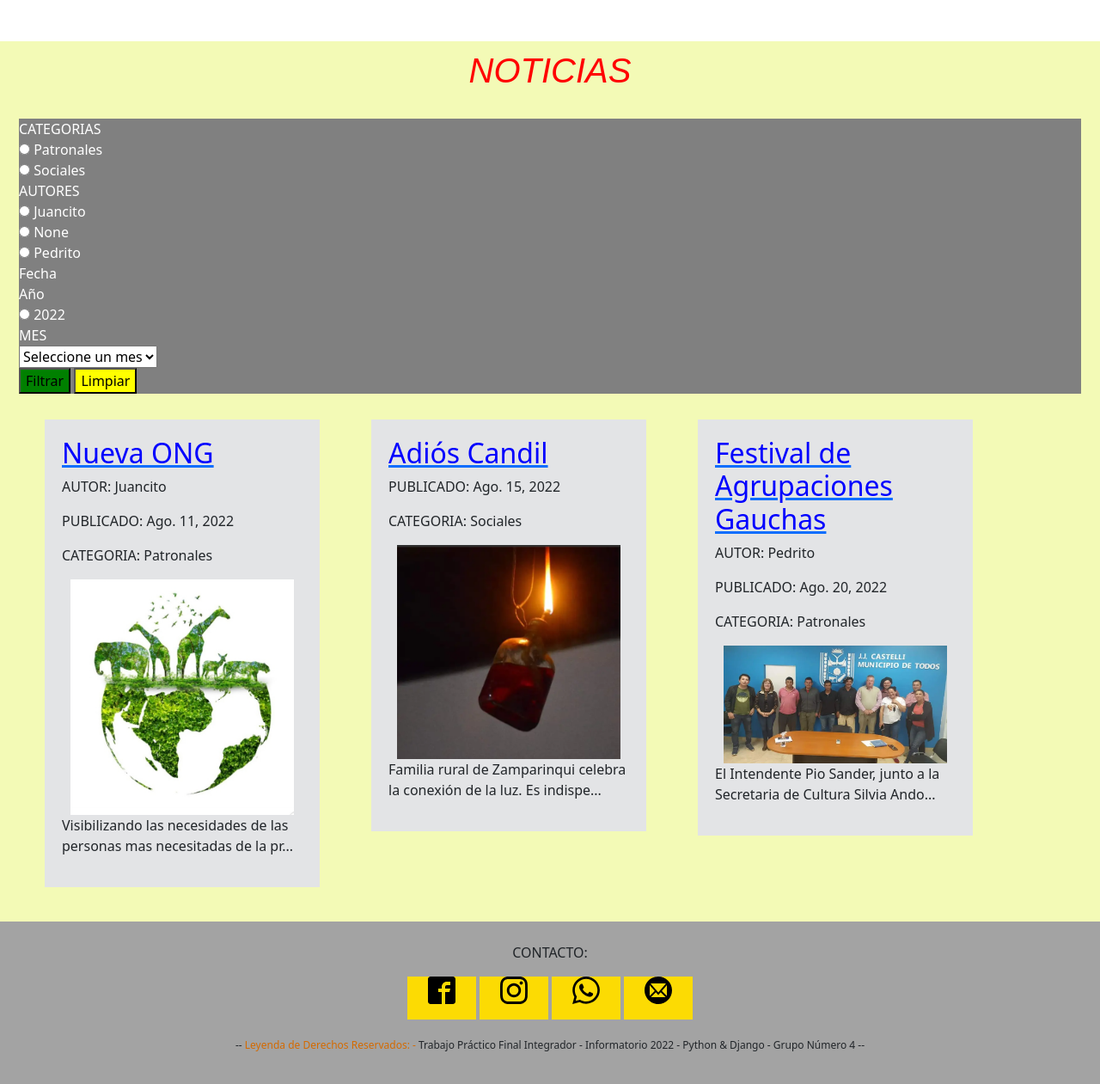
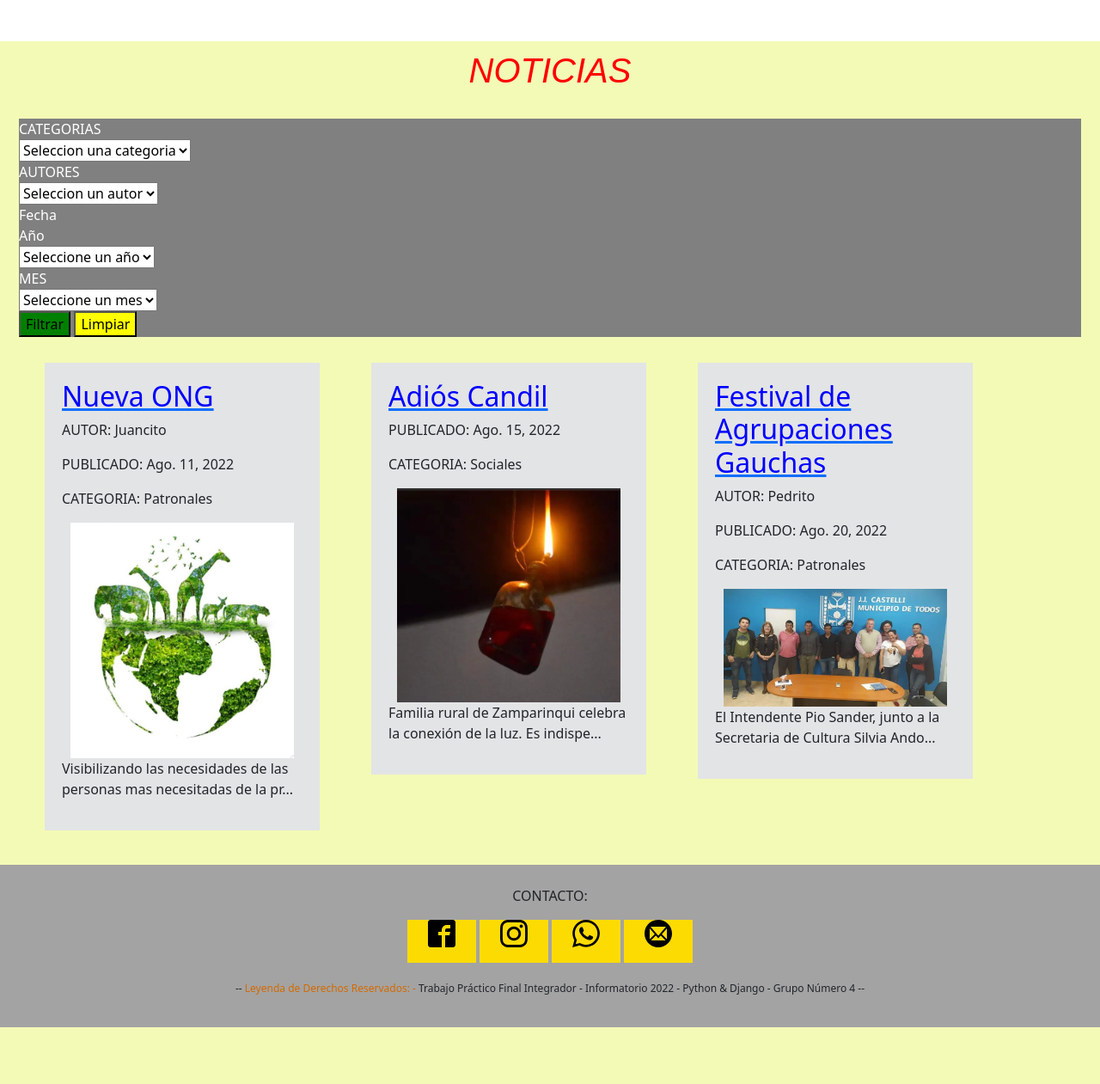
Before and after one commit to Karlos65/ProyBlog4, a Django app: page /Noticias/ in a window 1280 px wide. Shown: the part 70-1331 px from the top of the page at 86% size. After the commit the page ends 1265 px from the top, so only its background shows below. Run offline with Django 3.2, Linux system fonts and the light colour scheme; data comes from the database, SQL or seed files in the repository.

Commit message:
Cambiado tipo de input de radio a select en filtro.

```diff
--- a/apps/noticias/views.py
+++ b/apps/noticias/views.py
@@ -23,17 +23,20 @@ def Listar(request, page=1):
     # Filtrar por categoria
     if "categoria" in request.GET:
         categoria = request.GET['categoria']
-        noticias = noticias.filter(categoria=categoria)
+        if categoria != "0":
+            noticias = noticias.filter(categoria=categoria)
 
     # Filtrar por autor
     if "autor" in request.GET:
         autor = request.GET['autor']
-        noticias = noticias.filter(autor=autor)
+        if autor != "0":
+            noticias = noticias.filter(autor=autor)
 
     # Filtrar por Anio
     if "anio" in request.GET:
         anio = request.GET['anio']
-        noticias = noticias.filter(creado__year=anio)
+        if anio != "0":
+            noticias = noticias.filter(creado__year=anio)
 
     # Filtrar por mes
     if "mes" in request.GET:
--- a/templates/noticias/listar_noticias.html
+++ b/templates/noticias/listar_noticias.html
@@ -9,29 +9,33 @@
         <form action="{% url 'noticias:listar_noticias' %}">
             <label>CATEGORIAS</label>
             <BR>
+            <select name="categoria" id="categoria">
+                <option value="0">Seleccion una categoria</option>
                 {% for categoria in categorias %}
-                <input type="radio" name="categoria" id="{{categoria.nombre}}" value="{{categoria.pk}}">
-                <label for="{{categoria.nombre}}">{{categoria.nombre}}</label>
+                <option value="{{categoria.pk}}">{{categoria.nombre}}</option>
+                {% endfor %}
+            </select>
             <br>
-            {% endfor %}
             <label>AUTORES</label>
             <BR>
+            <select name="autor" id="autor">
+                <option value="0">Seleccion un autor</option>
                 {% for autor in autores %}
-                <input type="radio" id="{{autor}}" value="{{autor}}" name="autor">
-                <label for="{{autor}}">{{autor}}</label>
-                <br>
+                <option value="{{autor}}" name="autor">{{autor}}</option>
                 {% endfor %}
+            </select>
             <div class="Fecha">
             <label>Fecha</label>
             <br>
                 <div class="anio">
                 <label>Año</label>
                 <br>
+                <select name="anio" id="">
+                    <option value="0">Seleccione un año</option>
                     {% for anio in anios %}
-                    <input type="radio" id="{{anio}}" value="{{anio}}" name="fecha">
-                    <label for="{{anio}}">{{anio}}</label>
-                    <br>
+                    <option value="{{anio}}">{{anio}}</option>
                     {% endfor %}
+                </select>
                 </div>
                 <div class="meses">
                 <label>MES</label>
```
Lines whose indentation alone changed are shown as unchanged.
